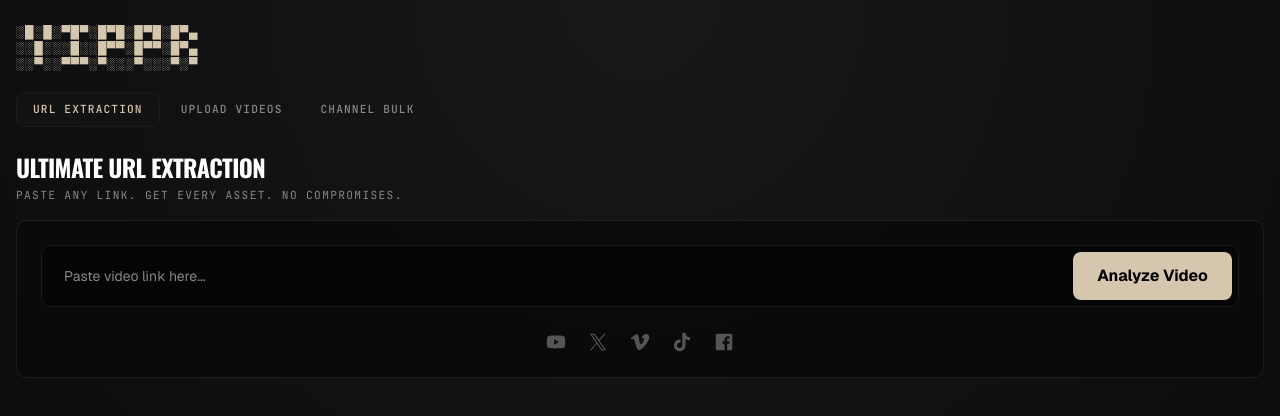
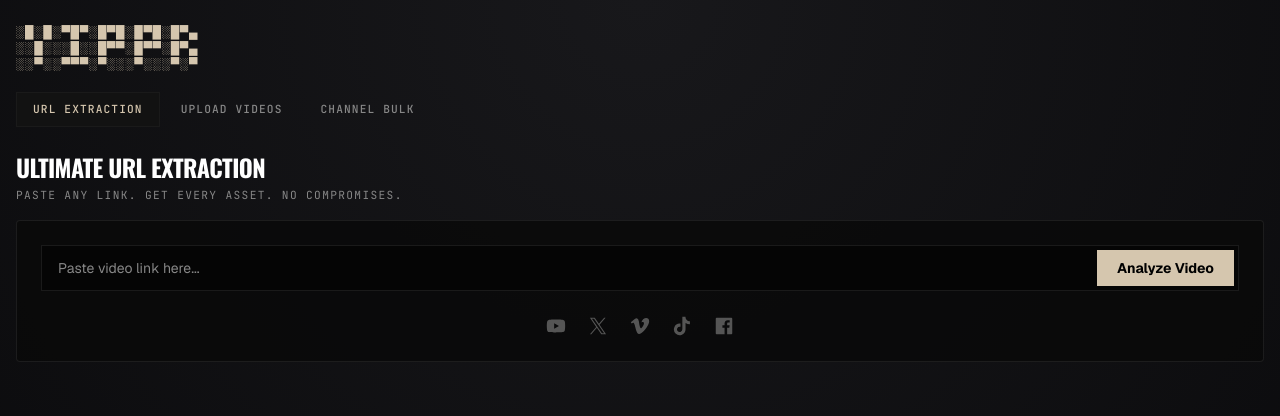
Before and after one commit to gordo-v1su4/v0-yippr-video-intelligence, a Next.js app: page / in a window 1280 px wide. Shown: the top 416 px of the page. Built offline with nearby package versions, Linux system fonts and the light colour scheme.

Commit message:
style: update design with gradient titles and sharper corners\n\nAdd gradient title utility, reduce global radius, and slim input heights

```diff
--- a/app/globals.css
+++ b/app/globals.css
@@ -23,7 +23,7 @@
     --border: 0 0% 10%;
     --input: 0 0% 2%;
     --ring: 36 32% 76%;
-    --radius: 0.625rem;
+    --radius: 4px;
     --glass-border: 0 0% 100% / 0.08;
   }
 }
@@ -40,6 +40,12 @@
 @layer utilities {
   .text-balance {
     text-wrap: balance;
+  }
+  .gradient-title {
+    background: linear-gradient(135deg, #ffffff 30%, hsl(36, 32%, 76%));
+    -webkit-background-clip: text;
+    -webkit-text-fill-color: transparent;
+    background-clip: text;
   }
 }
 
@@ -175,7 +181,7 @@ body {
   display: inline-flex;
   align-items: center;
   padding: 0.2rem 0.6rem;
-  border-radius: 20px;
+  border-radius: 3px;
   font-size: 0.7rem;
   font-weight: 600;
   text-transform: uppercase;
--- a/components/audio-tab.tsx
+++ b/components/audio-tab.tsx
@@ -48,7 +48,7 @@ export function AudioTab({ formats }: AudioTabProps) {
                 className="border-b border-border/50 hover:bg-accent/30 transition-colors"
               >
                 <td className="text-left pl-3 py-3">
-                  <span className="text-[0.7rem] px-2.5 py-1 rounded-full bg-secondary text-secondary-foreground font-jetbrains tracking-wider font-medium">
+                    <span className="text-[0.7rem] px-2.5 py-1 bg-secondary text-secondary-foreground font-jetbrains tracking-wider font-medium">
                     {mp3Mode ? "MP3" : f.ext.toUpperCase()}
                   </span>
                 </td>
--- a/components/frame-selection.tsx
+++ b/components/frame-selection.tsx
@@ -33,7 +33,7 @@ export function FrameSelection({ videoTitle, frames, onBack }: FrameSelectionPro
     <div className="animate-fade-in">
       <div className="flex justify-between items-center mb-4">
         <div>
-          <h1 className="font-display font-bold uppercase tracking-tight text-2xl text-foreground mb-1">
+          <h1 className="font-display font-bold uppercase tracking-tight text-2xl gradient-title mb-1">
             Frame Selection
           </h1>
           <p className="font-jetbrains tracking-[0.12em] text-[0.7rem] uppercase text-muted-foreground">
--- a/components/hero-landing.tsx
+++ b/components/hero-landing.tsx
@@ -31,7 +31,7 @@ export function HeroLanding({ onSubmit, isLoading }: HeroLandingProps) {
     <div className="animate-fade-in">
       {/* Header */}
       <div className="mb-4">
-        <h1 className="font-display font-bold uppercase tracking-tight text-2xl text-foreground mb-1">
+        <h1 className="font-display font-bold uppercase tracking-tight text-2xl gradient-title mb-1">
           Ultimate URL Extraction
         </h1>
         <p className="font-jetbrains tracking-[0.12em] text-[0.7rem] uppercase text-muted-foreground">
@@ -42,19 +42,19 @@ export function HeroLanding({ onSubmit, isLoading }: HeroLandingProps) {
       {/* Main Content Card */}
       <div className="glass-card p-6">
         <form onSubmit={handleSubmit}>
-          <div className="flex bg-input rounded-lg p-1.5 border border-border transition-colors focus-within:border-primary">
+          <div className="flex bg-input p-1 border border-border transition-colors focus-within:border-primary">
             <input
               type="url"
               value={url}
               onChange={(e) => setUrl(e.target.value)}
               placeholder="Paste video link here..."
               required
-              className="flex-1 bg-transparent border-none text-foreground px-4 py-3 text-sm outline-none placeholder:text-muted-foreground"
+              className="flex-1 bg-transparent border-none text-foreground px-3 py-2 text-sm outline-none placeholder:text-muted-foreground"
             />
             <button
               type="submit"
               disabled={isLoading}
-              className="bg-primary text-primary-foreground border-none px-6 py-3 rounded-md font-bold hover:opacity-90 transition-opacity disabled:opacity-50 flex items-center gap-2 whitespace-nowrap"
+              className="bg-primary text-primary-foreground border-none px-5 py-2 font-bold text-sm hover:opacity-90 transition-opacity disabled:opacity-50 flex items-center gap-2 whitespace-nowrap"
             >
               {isLoading ? (
                 <>
--- a/components/page-tabs.tsx
+++ b/components/page-tabs.tsx
@@ -21,7 +21,7 @@ export function PageTabs({ activeTab, onTabChange }: PageTabsProps) {
           key={tab.id}
           onClick={() => onTabChange(tab.id)}
           className={cn(
-            "px-4 py-2 font-jetbrains text-[0.7rem] font-medium tracking-[0.1em] uppercase rounded-md border transition-all",
+            "px-4 py-2 font-jetbrains text-[0.7rem] font-medium tracking-[0.1em] uppercase border transition-all",
             activeTab === tab.id
               ? "text-primary bg-secondary border-border"
               : "text-muted-foreground border-transparent hover:text-foreground hover:bg-secondary"
--- a/components/upload-tab.tsx
+++ b/components/upload-tab.tsx
@@ -139,7 +139,7 @@ export function UploadTab() {
     return (
       <div className="animate-fade-in">
         <div className="mb-4">
-          <h1 className="font-display font-bold uppercase tracking-tight text-2xl text-foreground mb-1">
+          <h1 className="font-display font-bold uppercase tracking-tight text-2xl gradient-title mb-1">
             Upload Videos
           </h1>
           <p className="font-jetbrains tracking-[0.12em] text-[0.7rem] uppercase text-muted-foreground">
@@ -258,7 +258,7 @@ export function UploadTab() {
     return (
       <div className="animate-fade-in">
         <div className="mb-4">
-          <h1 className="font-display font-bold uppercase tracking-tight text-2xl text-foreground mb-1">
+          <h1 className="font-display font-bold uppercase tracking-tight text-2xl gradient-title mb-1">
             Process Uploads
           </h1>
           <p className="font-jetbrains tracking-[0.12em] text-[0.7rem] uppercase text-muted-foreground">
@@ -393,7 +393,7 @@ export function UploadTab() {
     <div className="animate-fade-in">
       <div className="flex justify-between items-center mb-4">
         <div>
-          <h1 className="font-display font-bold uppercase tracking-tight text-2xl text-foreground mb-1">
+          <h1 className="font-display font-bold uppercase tracking-tight text-2xl gradient-title mb-1">
             Extraction Results
           </h1>
           <p className="font-jetbrains tracking-[0.12em] text-[0.7rem] uppercase text-muted-foreground">
--- a/components/video-formats-table.tsx
+++ b/components/video-formats-table.tsx
@@ -69,7 +69,7 @@ export function VideoFormatsTable({
                 <td className="text-left pl-5 py-3">
                   <span
                     className={cn(
-                      "text-[0.7rem] px-2.5 py-1 rounded-full font-jetbrains tracking-wider font-medium",
+                      "text-[0.7rem] px-2.5 py-1 font-jetbrains tracking-wider font-medium",
                       f.height && f.height >= 720
                         ? "bg-primary/15 text-primary"
                         : "bg-secondary text-secondary-foreground"
--- a/components/video-header.tsx
+++ b/components/video-header.tsx
@@ -40,7 +40,7 @@ export function VideoHeader({ video }: VideoHeaderProps) {
               {video.tags.slice(0, 10).map((tag) => (
                 <span
                   key={tag}
-                  className="text-[0.65rem] px-2 py-0.5 rounded-full bg-secondary text-secondary-foreground font-jetbrains uppercase tracking-wider"
+                  className="text-[0.65rem] px-2 py-0.5 bg-secondary text-secondary-foreground font-jetbrains uppercase tracking-wider"
                 >
                   {tag}
                 </span>
--- a/components/work-tabs.tsx
+++ b/components/work-tabs.tsx
@@ -22,7 +22,7 @@ export function WorkTabs({ activeTab, onTabChange }: WorkTabsProps) {
           key={tab.id}
           onClick={() => onTabChange(tab.id)}
           className={cn(
-            "flex items-center gap-1.5 px-3 py-1.5 rounded-md text-sm font-medium transition-colors",
+            "flex items-center gap-1.5 px-3 py-1.5 text-sm font-medium transition-colors",
             activeTab === tab.id
               ? "bg-primary text-primary-foreground"
               : "text-muted-foreground hover:text-foreground hover:bg-accent/50"
```
Also changed, not shown: components/channel-tab.tsx (+4 -4 lines).
